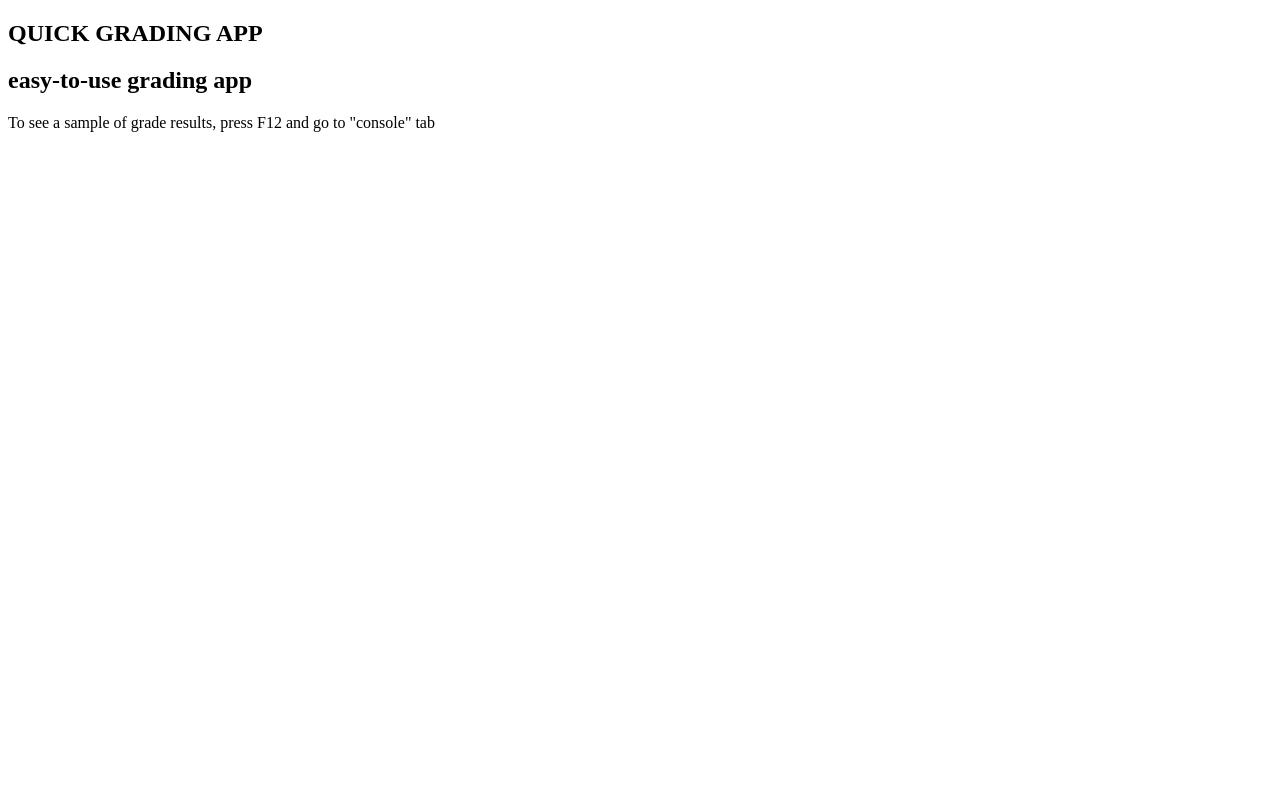
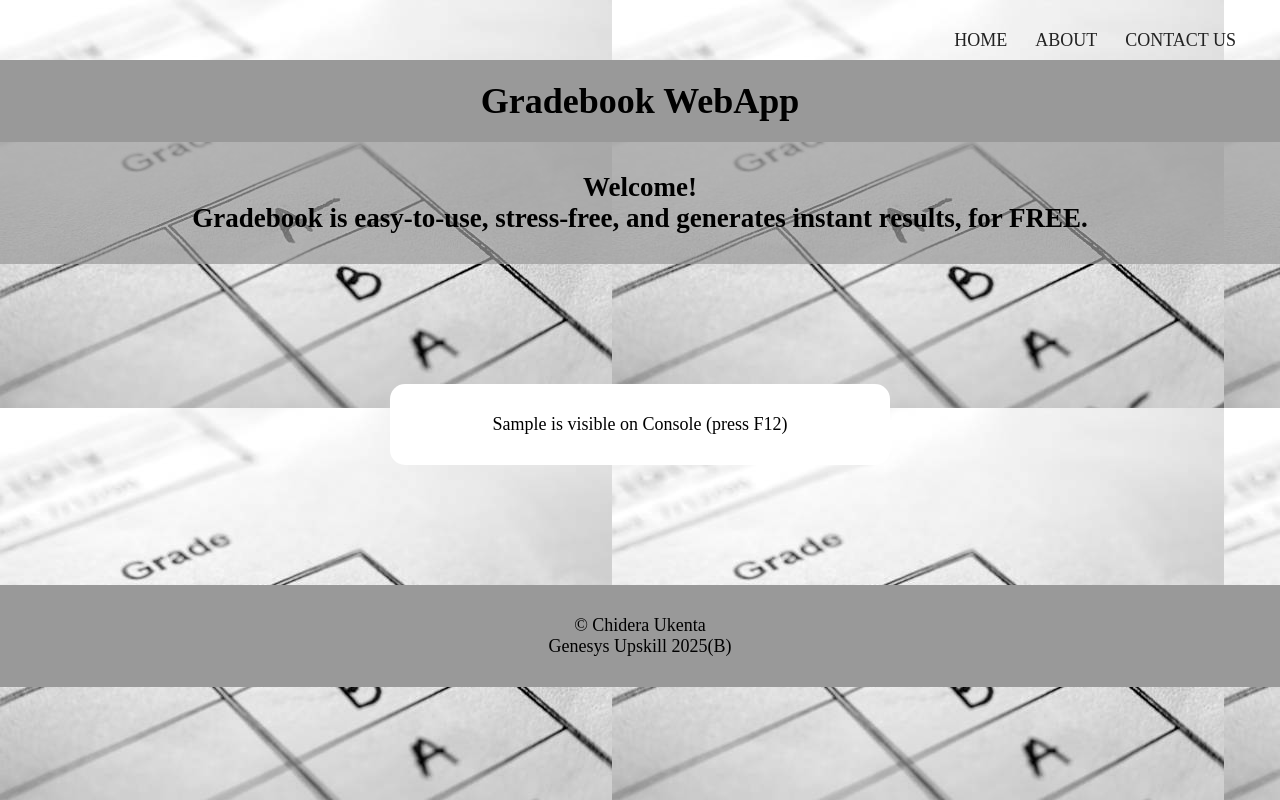
Before and after one commit to ChideraBonapart/Task-6-Upskill, a plain HTML site: page index.html in a window 1280 px wide. Drawn offline with Linux system fonts and the light colour scheme.

Commit message:
added material to all files; added bkg-img

```diff
--- a/index.html
+++ b/index.html
@@ -1,27 +1,38 @@
 <!DOCTYPE html>
 <html lang="en">
 <head>
-  <meta charset="UTF-8">
-  <meta name="viewport" content="width=device-width, initial-scale=1">
+    <meta charset="UTF-8">
+    <meta name="viewport" content="width=device-width, initial-scale=1.0">
+    <title>Task-6</title>
+    <script src="script.js"></script>
+    <link rel="stylesheet" href="style.css">
+</head>
+<body>
+    <div class="navbar-box">
+    <nav>
+        <ul  class="navbar">
+            <li><a href="#Home">Home</a></li>
+            <li><a href="#About">About</a></li>
+            <li><a href="#ContactUs">Contact us</a></li>
+        </ul>
+    </nav>
+    </div>
 
-  <title>Task 6</title>
+    <h1>Gradebook WebApp</h1>
+    <h2>Welcome! <br>
+        Gradebook is easy-to-use,
+         stress-free, and generates instant results,
+         for FREE.</h2>
 
-  <link rel="stylesheet" href="styles.css">
-  <script src="main.js"></script>
-</head>
+    <div>
+        <p class="notice-box">
+            Sample is visible on Console (press F12)
+        </p>
+    </div>
 
-<body>
-  <nav class=intro>
-    <h1>QUICK GRADING APP</h1>
-    <h2>easy-to-use grading app</h2>
-  </nav>
-
-<section>
-  <p>To see a sample of grade results, press F12 and go to "console" tab</p>
-</section>
-
-
-
-
+    <footer>
+        &copy; Chidera Ukenta <br>
+        Genesys Upskill 2025(B)
+    </footer>
 </body>
 </html>
--- /dev/null
+++ b/script.js
@@ -0,0 +1,40 @@
+const interns = [
+    {
+        name: "Ogonna Okoro",
+        scores: [90, 95, 91, 86, 80]
+    },
+    {
+        name: "Blessing Blair",
+        scores: [85, 80, 78, 83, 82]
+    },
+    {
+        name: "Adamu Abdul",
+        scores: [75, 90, 83, 71, 80]
+    },
+    {
+        name: "Ikenna Dike",
+        scores: [85, 87, 90, 82, 91]
+    },
+    {
+        name: "Ola Onabisi",
+        scores: [95, 91, 93, 85, 87]
+    }
+];
+
+function calcAverage(scores) {
+    if (scores.length === 0) return 0;
+    const sum = scores.reduce((total, score) => total + score, 0);
+    return sum / scores.length;
+}
+
+console.log("------  GRADEBOOK RESULTS  -------");
+console.log("Intern Average Scores:");
+console.log("----------------------------------");
+
+interns.forEach(intern => {
+    const average = calcAverage(intern.scores);
+    console.log(`Intern: ${intern.name} - Average Score: ${average.toFixed(1)}`);
+});
+
+console.log("----------------------------------");
+console.log("Total Interns: " + interns.length);
--- /dev/null
+++ b/style.css
@@ -0,0 +1,72 @@
+*{
+    padding: 0;
+    margin: 0;
+    box-sizing: border-box;
+}
+
+
+body{
+    text-align: center;
+    background-image: url(grades.jpg);
+    font-size: 18px;
+}
+
+.navbar-box{
+    padding:30px;
+}
+
+.navbar{
+    display: flex;
+    list-style: none;
+    float: right;
+}
+
+@media(max-width:576px){
+    .navbar{
+    float:none
+    }
+
+    .notice-box{
+    max-width: 150px;
+    }
+}
+
+.navbar a{
+    text-decoration: none;
+    min-height: 16px;
+    padding: 14px;
+    text-transform: uppercase;
+    color: #222;
+}
+
+.navbar a:hover {
+    background-color: #0080ff;;
+    color: #fff;
+}
+h1{
+    background-color: #999999;
+    padding: 20px;
+}
+
+h2{
+    padding: 30px;
+    background-color: #999999b6;
+}
+
+div{
+    padding: 120px
+}
+
+.notice-box{
+    max-width: 500px;
+    border-radius: 15px;
+    padding:30px;
+    margin: auto;
+    background-color: #ffffff;
+}
+
+footer{
+    padding: 30px;
+    background-color: #999999;
+
+}
```
Also changed, not shown: grades.jpg (added).
